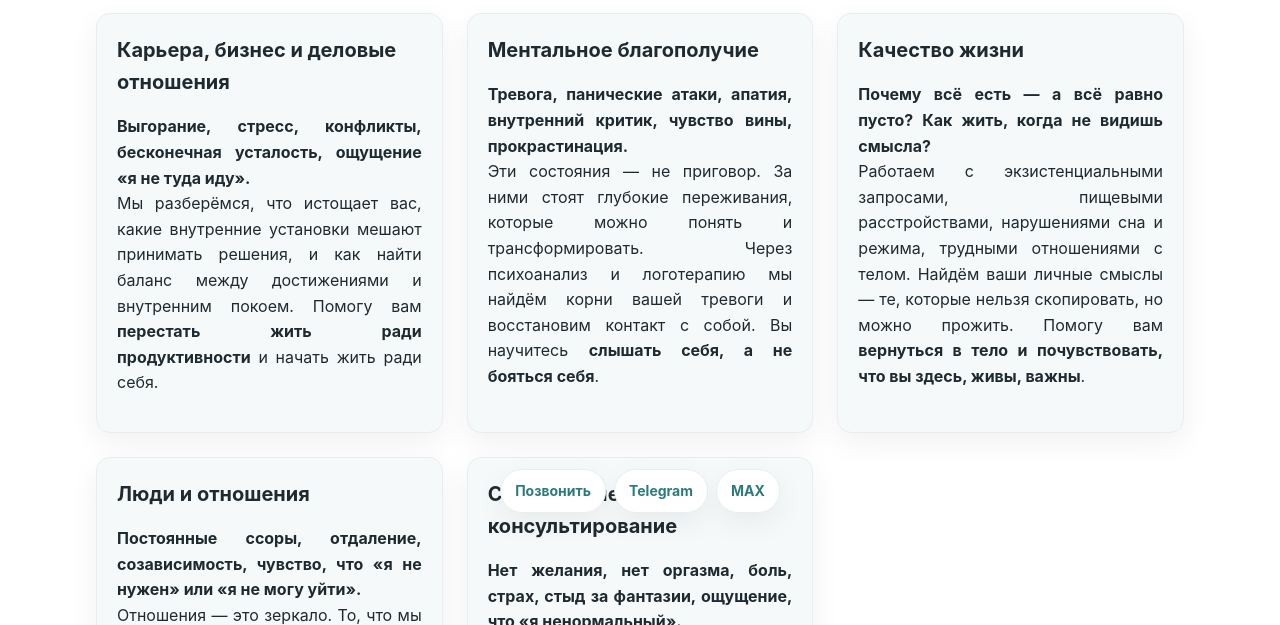
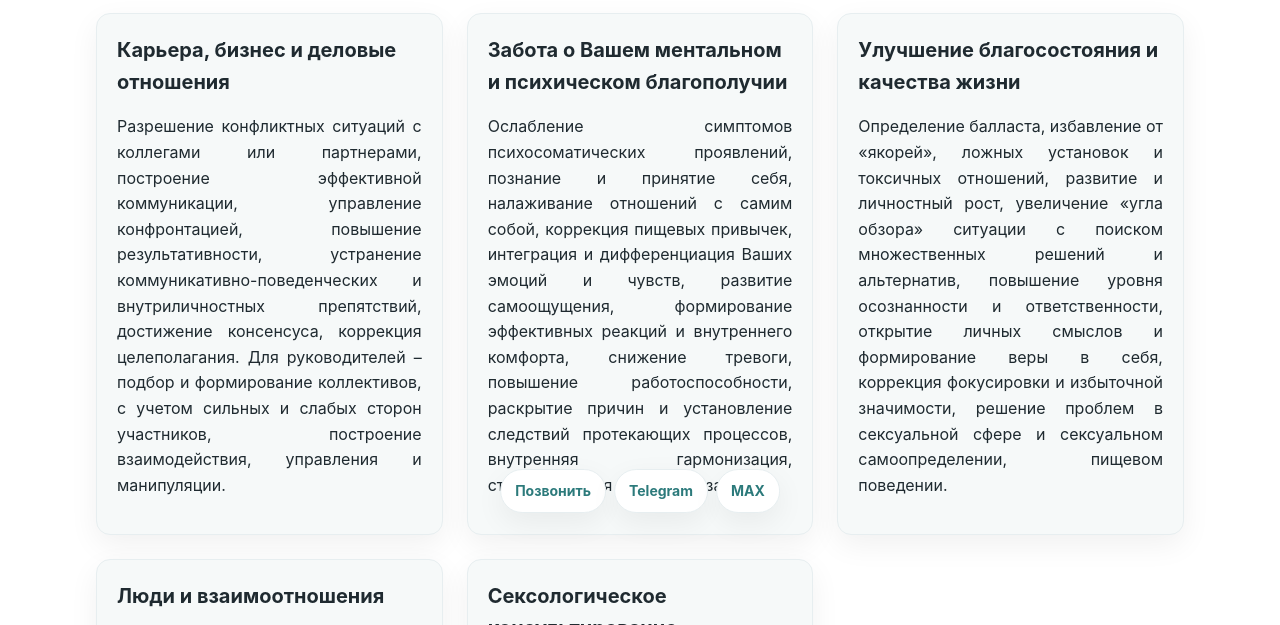
Before and after one commit to starscream001/psyholog_anastasia, a plain HTML site: page services.html in a window 1280 px wide. Shown: the part 275-900 px from the top of the page. Drawn offline with Linux system fonts and the light colour scheme.

Commit message:
update text

```diff
--- a/services.html
+++ b/services.html
@@ -60,23 +60,19 @@
         <div class="grid grid-3">
             <div class="card">
                 <h3>Карьера, бизнес и деловые отношения</h3>
-                <p><strong>Выгорание, стресс, конфликты, бесконечная усталость, ощущение «я не туда иду».</strong><br>
-                    Мы разберёмся, что истощает вас, какие внутренние установки мешают принимать решения, и как найти баланс между достижениями и внутренним покоем. Помогу вам <strong>перестать жить ради продуктивности</strong> и начать жить ради себя.</p>
+                <p>Разрешение конфликтных ситуаций с коллегами или партнерами, построение эффективной коммуникации, управление конфронтацией, повышение результативности, устранение коммуникативно-поведенческих и внутриличностных препятствий, достижение консенсуса, коррекция целеполагания. Для руководителей – подбор и формирование коллективов, с учетом сильных и слабых сторон участников, построение взаимодействия, управления и манипуляции.</p>
             </div>
             <div class="card">
-                <h3>Ментальное благополучие</h3>
-                <p><strong>Тревога, панические атаки, апатия, внутренний критик, чувство вины, прокрастинация.</strong><br>
-                    Эти состояния — не приговор. За ними стоят глубокие переживания, которые можно понять и трансформировать. Через психоанализ и логотерапию мы найдём корни вашей тревоги и восстановим контакт с собой. Вы научитесь <strong>слышать себя, а не бояться себя</strong>.</p>
+                <h3>Забота о Вашем ментальном и психическом благополучии</h3>
+                <p>Ослабление симптомов психосоматических проявлений, познание и принятие себя, налаживание отношений с самим собой, коррекция пищевых привычек, интеграция и дифференциация Ваших эмоций и чувств, развитие самоощущения, формирование эффективных реакций и внутреннего комфорта, снижение тревоги, повышение работоспособности, раскрытие причин и установление следствий протекающих процессов, внутренняя гармонизация, структуризация и приоритизация.</p>
             </div>
             <div class="card">
-                <h3>Качество жизни</h3>
-                <p><strong>Почему всё есть — а всё равно пусто? Как жить, когда не видишь смысла?</strong><br>
-                    Работаем с экзистенциальными запросами, пищевыми расстройствами, нарушениями сна и режима, трудными отношениями с телом. Найдём ваши личные смыслы — те, которые нельзя скопировать, но можно прожить. Помогу вам <strong>вернуться в тело и почувствовать, что вы здесь, живы, важны</strong>.</p>
+                <h3>Улучшение благосостояния и качества жизни</h3>
+                <p>Определение балласта, избавление от «якорей», ложных установок и токсичных отношений, развитие и личностный рост, увеличение «угла обзора» ситуации с поиском множественных решений и альтернатив, повышение уровня осознанности и ответственности, открытие личных смыслов и формирование веры в себя, коррекция фокусировки и избыточной значимости, решение проблем в сексуальной сфере и сексуальном самоопределении, пищевом поведении.</p>
             </div>
             <div class="card">
-                <h3>Люди и отношения</h3>
-                <p><strong>Постоянные ссоры, отдаление, созависимость, чувство, что «я не нужен» или «я не могу уйти».</strong><br>
-                    Отношения — это зеркало. То, что мы видим в другом, часто начинается внутри нас. Я помогаю парам и семьям <strong>говорить по-настоящему</strong> — не обвинять, а слышать. А тем, кто одинок, — разобраться, почему близость пугает или разочаровывает.</p>
+                <h3>Люди и взаимоотношения</h3>
+                <p>Прояснение поведенческих мотивов, развитие взаимопонимания и конструктивного общения, улучшение коммуникации между партнерами, осознание своей роли/места в социуме, коллективе, семье, установление личностных границ, развитие эмпатии, гармонизация сексуальной жизни.</p>
             </div>
             <div class="card">
                 <h3>Сексологическое консультирование</h3>
```
Also changed, not shown: education.html (+11 -3 lines).
